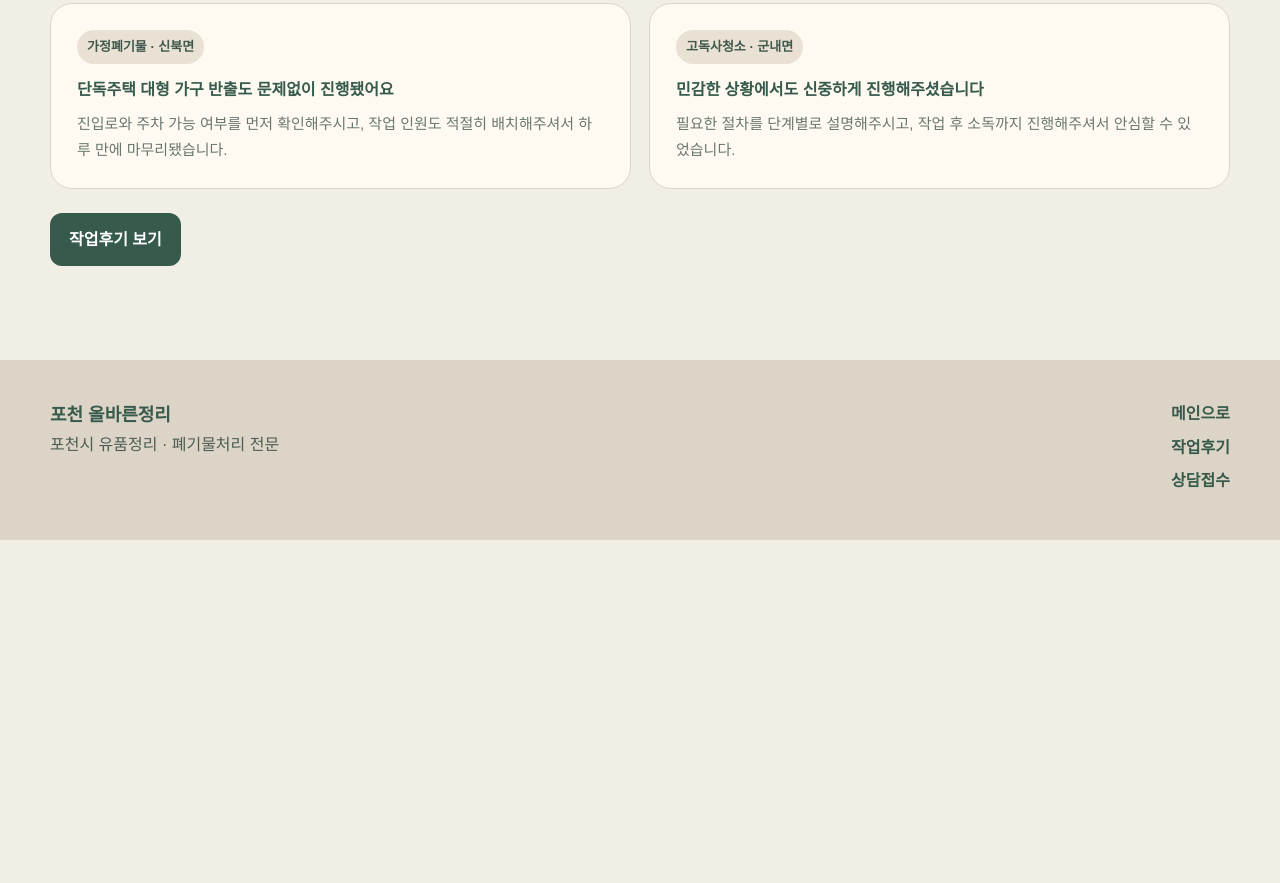
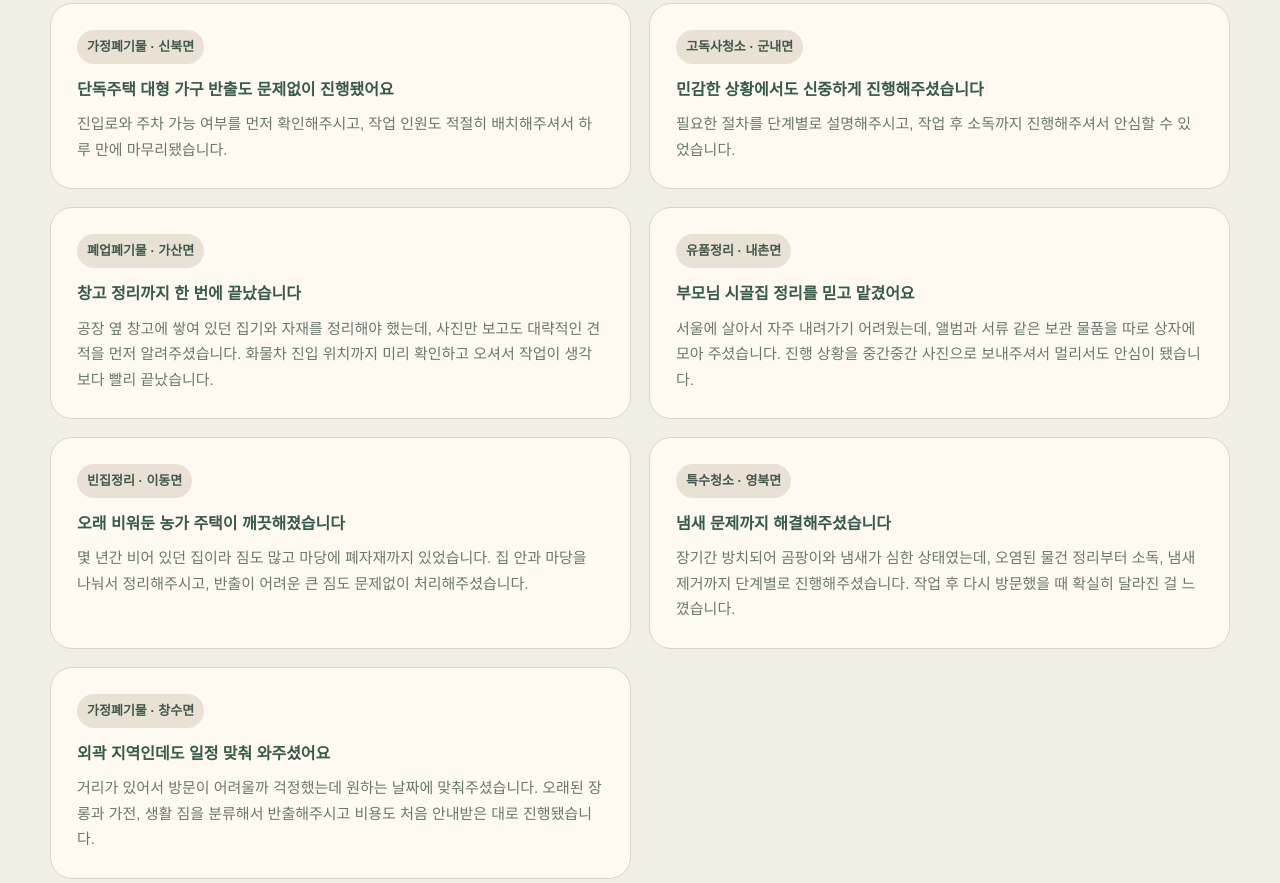
Before and after one commit to bgjin78-clean/pocheon-allbarunclean, a website: page reviews/customer/index.html in a window 1280 px wide. Shown: the part 1051-1934 px from the top of the page. Before the commit the page ends 1591 px from the top, so only its background shows below. Drawn offline with Linux system fonts and the light colour scheme.

Commit message:
고객후기 5건 추가 (가산·내촌·이동·영북·창수면)
Co-authored-by: Cursor <cursoragent@cursor.com>

```diff
--- a/reviews/customer/index.html
+++ b/reviews/customer/index.html
@@ -79,6 +79,36 @@
           <strong>민감한 상황에서도 신중하게 진행해주셨습니다</strong>
           <p>필요한 절차를 단계별로 설명해주시고, 작업 후 소독까지 진행해주셔서 안심할 수 있었습니다.</p>
         </article>
+
+        <article class="review-card" data-area="가산면">
+          <span class="tag">폐업폐기물 · 가산면</span>
+          <strong>창고 정리까지 한 번에 끝났습니다</strong>
+          <p>공장 옆 창고에 쌓여 있던 집기와 자재를 정리해야 했는데, 사진만 보고도 대략적인 견적을 먼저 알려주셨습니다. 화물차 진입 위치까지 미리 확인하고 오셔서 작업이 생각보다 빨리 끝났습니다.</p>
+        </article>
+
+        <article class="review-card" data-area="내촌면">
+          <span class="tag">유품정리 · 내촌면</span>
+          <strong>부모님 시골집 정리를 믿고 맡겼어요</strong>
+          <p>서울에 살아서 자주 내려가기 어려웠는데, 앨범과 서류 같은 보관 물품을 따로 상자에 모아 주셨습니다. 진행 상황을 중간중간 사진으로 보내주셔서 멀리서도 안심이 됐습니다.</p>
+        </article>
+
+        <article class="review-card" data-area="이동면">
+          <span class="tag">빈집정리 · 이동면</span>
+          <strong>오래 비워둔 농가 주택이 깨끗해졌습니다</strong>
+          <p>몇 년간 비어 있던 집이라 짐도 많고 마당에 폐자재까지 있었습니다. 집 안과 마당을 나눠서 정리해주시고, 반출이 어려운 큰 짐도 문제없이 처리해주셨습니다.</p>
+        </article>
+
+        <article class="review-card" data-area="영북면">
+          <span class="tag">특수청소 · 영북면</span>
+          <strong>냄새 문제까지 해결해주셨습니다</strong>
+          <p>장기간 방치되어 곰팡이와 냄새가 심한 상태였는데, 오염된 물건 정리부터 소독, 냄새 제거까지 단계별로 진행해주셨습니다. 작업 후 다시 방문했을 때 확실히 달라진 걸 느꼈습니다.</p>
+        </article>
+
+        <article class="review-card" data-area="창수면">
+          <span class="tag">가정폐기물 · 창수면</span>
+          <strong>외곽 지역인데도 일정 맞춰 와주셨어요</strong>
+          <p>거리가 있어서 방문이 어려울까 걱정했는데 원하는 날짜에 맞춰주셨습니다. 오래된 장롱과 가전, 생활 짐을 분류해서 반출해주시고 비용도 처음 안내받은 대로 진행됐습니다.</p>
+        </article>
       </div>
 
       <p style="margin-top:24px"><a href="/reviews/" class="card-btn">작업후기 보기</a></p>
--- a/sitemap.xml
+++ b/sitemap.xml
@@ -14,7 +14,7 @@
   </url>
   <url>
     <loc>https://pocheon.allbarunclean.com/reviews/customer/</loc>
-    <lastmod>2026-07-16</lastmod>
+    <lastmod>2026-10-28</lastmod>
     <changefreq>weekly</changefreq>
     <priority>0.7</priority>
   </url>
```
